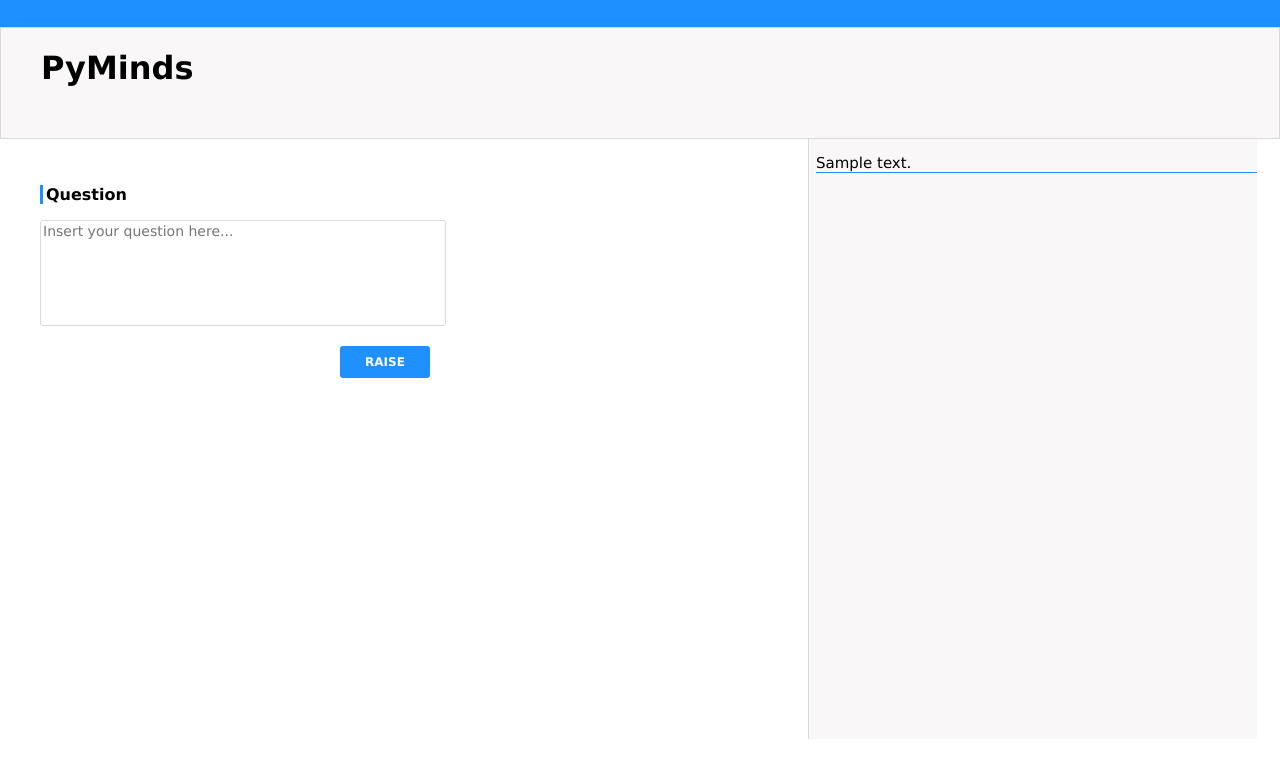
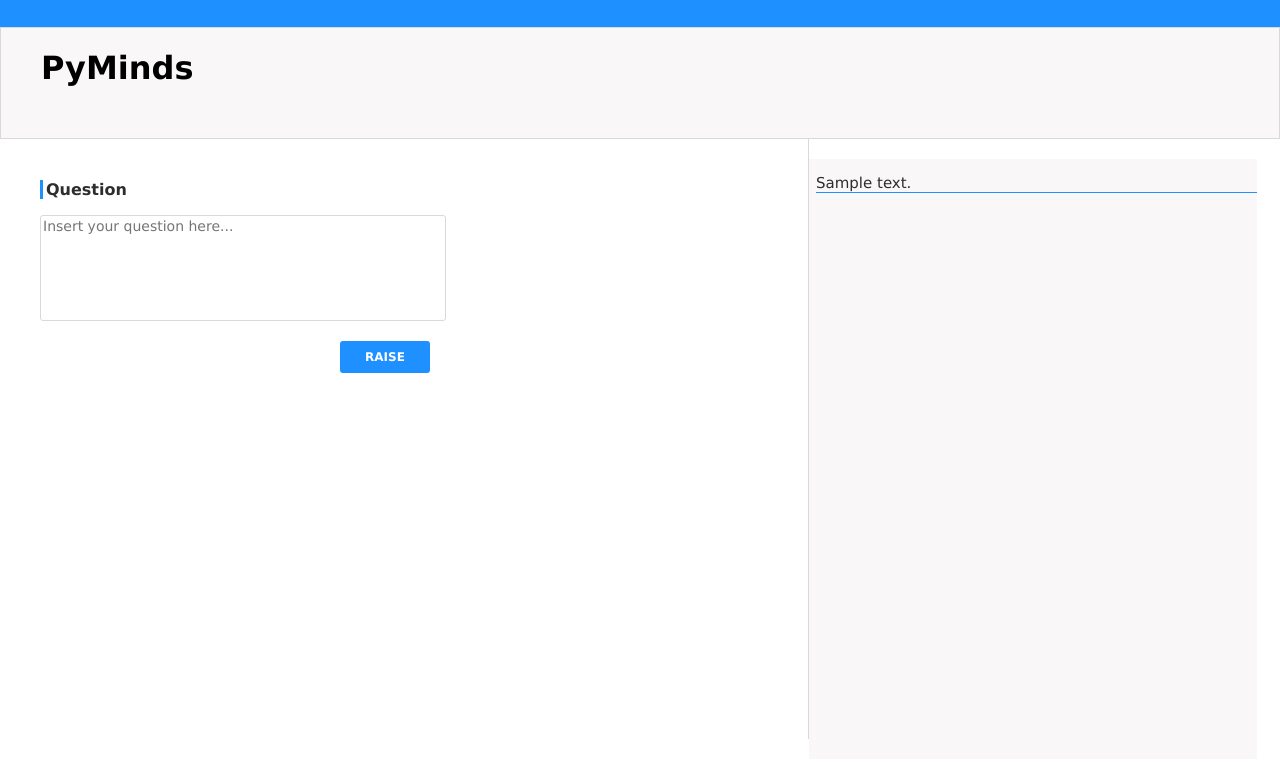
Before and after one commit to andersonresende/pyminds, a Django app: page / in a window 1280 px wide. Shown: the top 778 px of the page. Run offline with Django 3.2, Linux system fonts and the light colour scheme; tables that the repository leaves empty hold one stand-in row (values such as "Sample post").

Commit message:
modificando css

```diff
--- a/review/static/layout.css
+++ b/review/static/layout.css
@@ -7,7 +7,7 @@ header a {
     color:black;
 }
 #content {width: 100%;margin: 0 auto;overflow: hidden;}
-#content .left {float: left;width: 60%;height: 600px;padding-left: 40px; padding-top: 30px;}
+#content .left {float: left;width: 60%;height: 600px;padding-left: 40px; padding-top: 25px;}
 #content .left #id_text {
     font-family: Geneva;
     font-size: 14px;
@@ -43,7 +43,7 @@ header a {
     border-left: 3px solid dodgerblue  ;
     font-weight: 700;
     padding-left: 3px;
-    /*color: dodgerblue;*/
+    color: #2D2D2D;
 }
 #content .line {
     float: left;
@@ -58,15 +58,17 @@ header a {
     font-size: 15px;
     width:35%;
     background: #F9F7F7;
+    margin-top: 20px;
 }
 #content .right ul {
     list-style-type: none;
     padding-left: 7px;
+    color: #2D2D2D;
 
 
 }
 #content .right ul li {
-    margin-bottom: 4px;
+    margin-bottom: 5px;
     /*margin-top: 7px;*/
     border-bottom: 0.5px solid dodgerblue;
 }
@@ -75,7 +77,9 @@ header a {
     border-radius: 3px 3px 3px 3px;
     background:dodgerblue;
     color:white;
-    font-size: 17px;
+    font-size: 15px;
+    margin-bottom: 10px;
+    margin-top: 10px;
 
 }
 /*footer {
```
Also changed, not shown: pyminds/urls.py (+9 -9 lines), review/urls.py (+0 -24 lines), review/models.py (line endings or trailing spaces).
